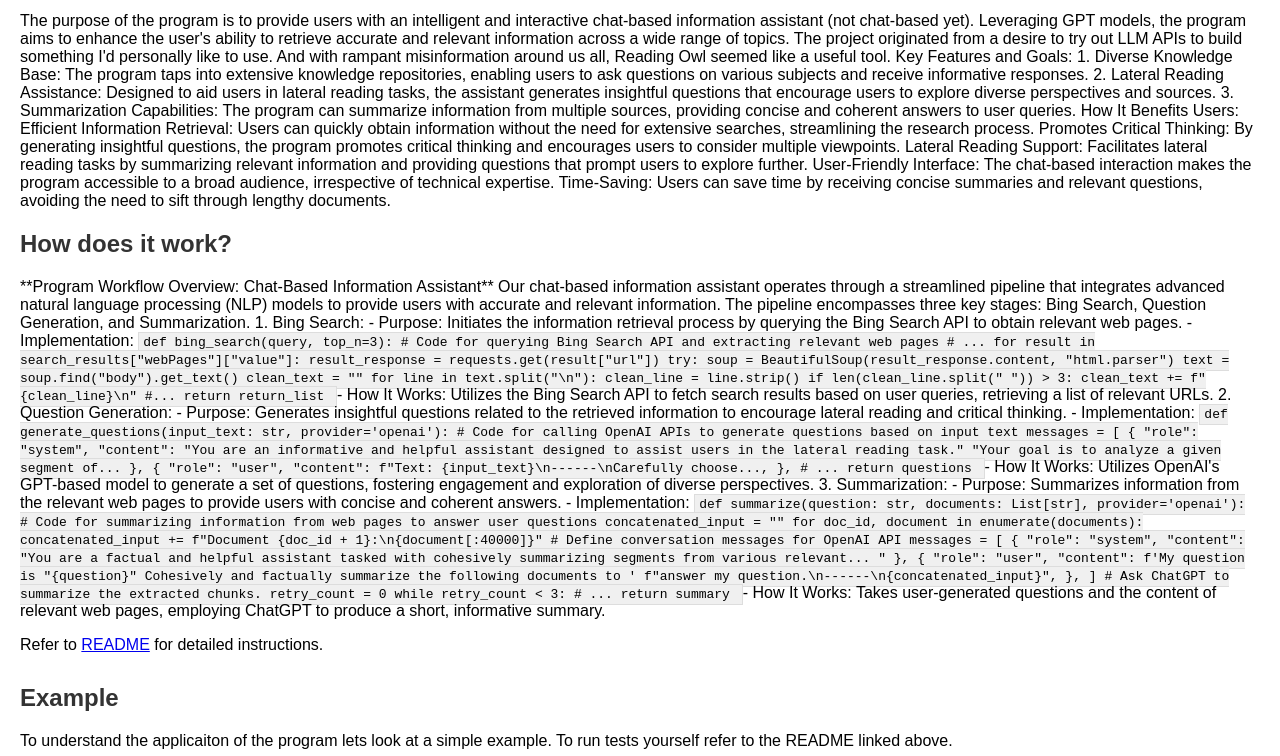
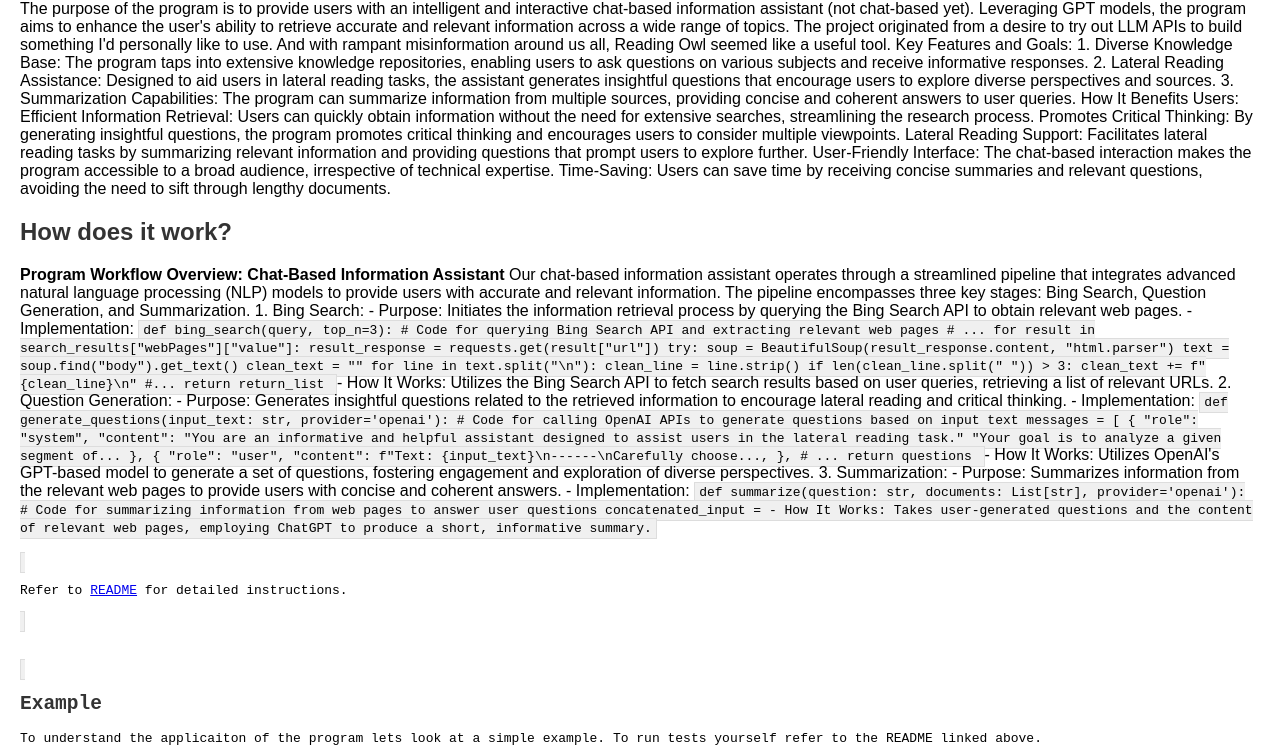
Before and after one commit to hardikp1/hardikp1.github.io, a plain HTML site: page reading_owl/index.html in a window 1280 px wide. Shown: the part 68-824 px from the top of the page. Drawn offline with Linux system fonts and the light colour scheme; files whose address does not match are found by name.

Commit message:
Update index.html

```diff
--- a/reading_owl/index.html
+++ b/reading_owl/index.html
@@ -29,7 +29,7 @@
 <body>
 
     <header>
-        <h1>What and Why?</h1>
+        <h2>What and Why?</h2>
         <p>The purpose of the program is to provide users with an intelligent and interactive chat-based information assistant (not chat-based yet). Leveraging GPT models, the program aims to enhance the user's ability to retrieve accurate and relevant information across a wide range of topics.
             The project originated from a desire to try out LLM APIs to build something I'd personally like to use. And with rampant misinformation around us all, Reading Owl seemed like a useful tool.
 
@@ -55,8 +55,8 @@
     </header>
 
     <section>
-        <h1>How does it work?</h1>
-        <p>**Program Workflow Overview: Chat-Based Information Assistant**
+        <h2>How does it work?</h2>
+        <p><strong>Program Workflow Overview: Chat-Based Information Assistant</strong>
 
             Our chat-based information assistant operates through a streamlined pipeline that integrates advanced natural language processing (NLP) models to provide users with accurate and relevant information. The pipeline encompasses three key stages: Bing Search, Question Generation, and Summarization.
 
@@ -111,31 +111,8 @@
                  <code>
                     def summarize(question: str, documents: List[str], provider='openai'):
                      # Code for summarizing information from web pages to answer user questions
-                     concatenated_input = ""
-                     for doc_id, document in enumerate(documents):
-                         concatenated_input += f"Document {doc_id + 1}:\n{document[:40000]}"
+                     concatenated_input =
 
-                     # Define conversation messages for OpenAI API
-                     messages = [
-                         {
-                             "role": "system",
-                             "content": "You are a factual and helpful assistant tasked with cohesively summarizing segments from various relevant... "
-
-                         },
-                         {
-                             "role": "user",
-                             "content": f'My question is "{question}" Cohesively and factually summarize the following documents to '
-                             f"answer my question.\n------\n{concatenated_input}",
-                         },
-                     ]
-
-                     # Ask ChatGPT to summarize the extracted chunks.
-                     retry_count = 0
-                     while retry_count < 3:
-                     # ...
-
-                        return summary
-                </code>
 
                - How It Works: Takes user-generated questions and the content of relevant web pages, employing ChatGPT to produce a short, informative summary.</p>
         <p>Refer to <a href="https://github.com/hardikp1/Final-Project/blob/main/README.md">README</a> for detailed instructions.</p>
```
